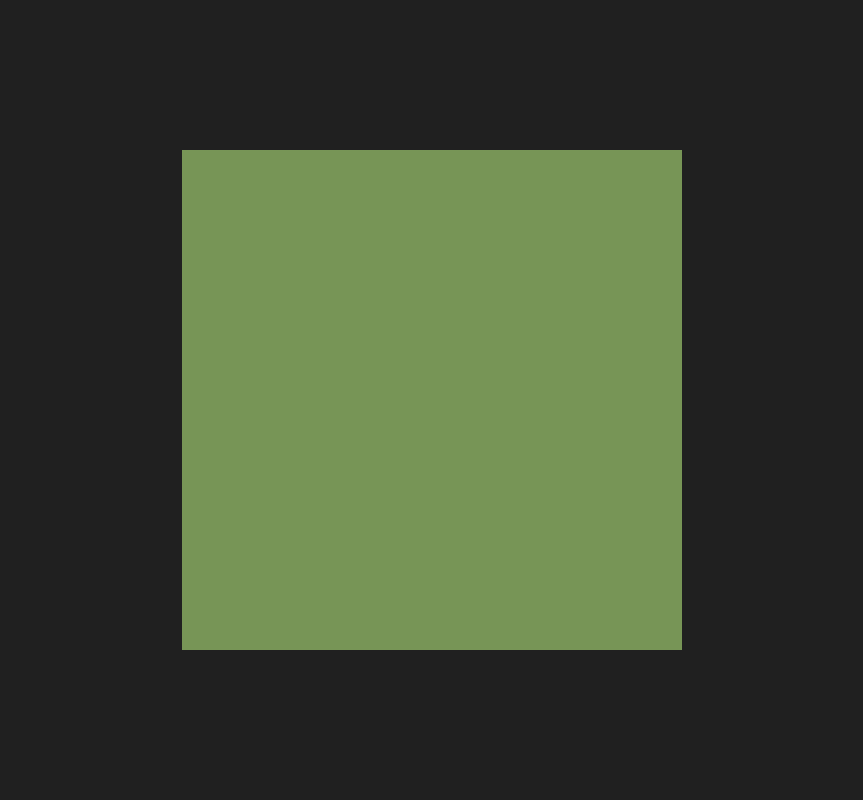
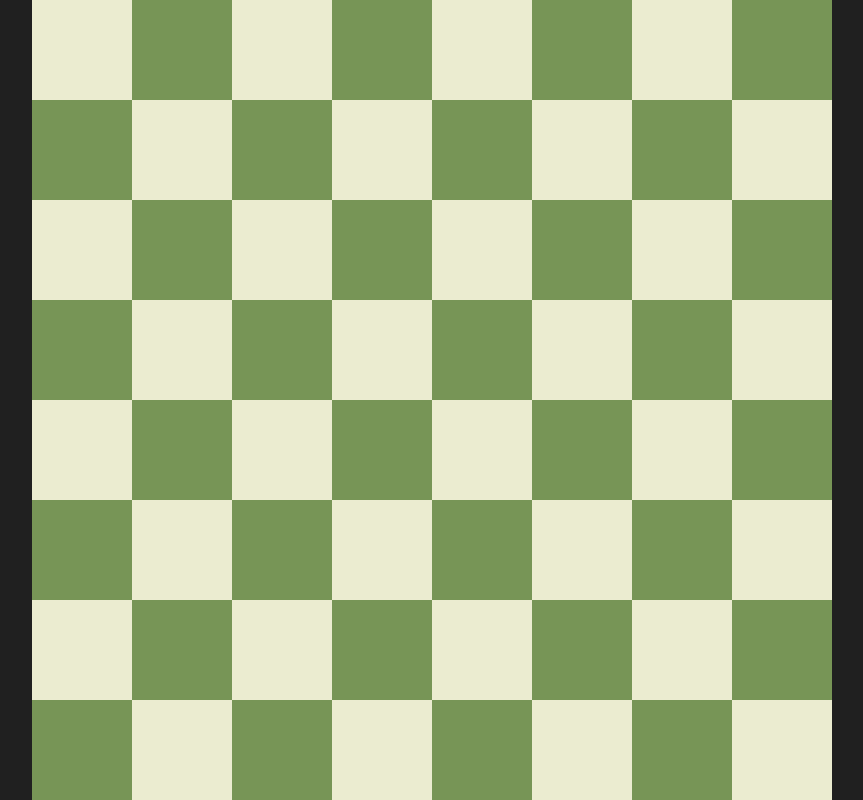
Before and after one commit to vinhmaiHCMUS/king-chess-app, a React (Create React App) app: page / in a window 1280 px wide. Shown: the whole page, without its empty margins (208-1071 px from the left). Built offline with nearby package versions, Linux system fonts and the light colour scheme.

Commit message:
Create background color of Chessboard

```diff
--- a/src/components/ChessBoard.css
+++ b/src/components/ChessBoard.css
@@ -1,9 +1,22 @@
 #chessboard {
-    width: 500px;
-    height: 500px;
+    display: grid;
+    grid-template-columns: repeat(8, 100px);
+    grid-template-rows: repeat(8, 100px);
+    width: 800px;
+    height: 800px;
+    background-color: blue;
+}
+
+#chessboard .tile{
+    width: 100px;
+    height: 100px;
+
+}
+
+#chessboard .black-tile{
     background-color: #779556;
-    position: absolute;
-    top: 50%;
-    left: 50%;
-    transform: translate(-50%, -50%);
 }
+
+#chessboard .white-tile{
+    background-color: #ebecd0;
+}
--- a/src/components/ChessBoard.tsx
+++ b/src/components/ChessBoard.tsx
@@ -1,9 +1,27 @@
 import React from 'react';
 import './ChessBoard.css';
 
-const verticalAxis = [1, 2, 3, 4, 5, 6, 7, 8];
+const verticalAxis = ["1", "2", "3", "4", "5", "6", "7", "8"];
 const horizontalAxis = ["a", "b", "c", "d", "e", "f", "g", "h"];
 
 export default function ChessBoard(){
-    return <div id="chessboard"></div>
+    let board = [];
+    for(let j = verticalAxis.length - 1; j >= 0; j--)
+    {
+        for(let i = 0; i < horizontalAxis.length; i++)
+        {
+            const number = j + i + 2;
+            if(number %2 === 0)
+            {
+                board.push(<div className="tile black-tile"></div>)
+            }
+            else
+            {
+                board.push(<div className="tile white-tile"></div>)
+            }
+
+        }
+    }
+
+    return <div id="chessboard">{board}</div>
 }
```
